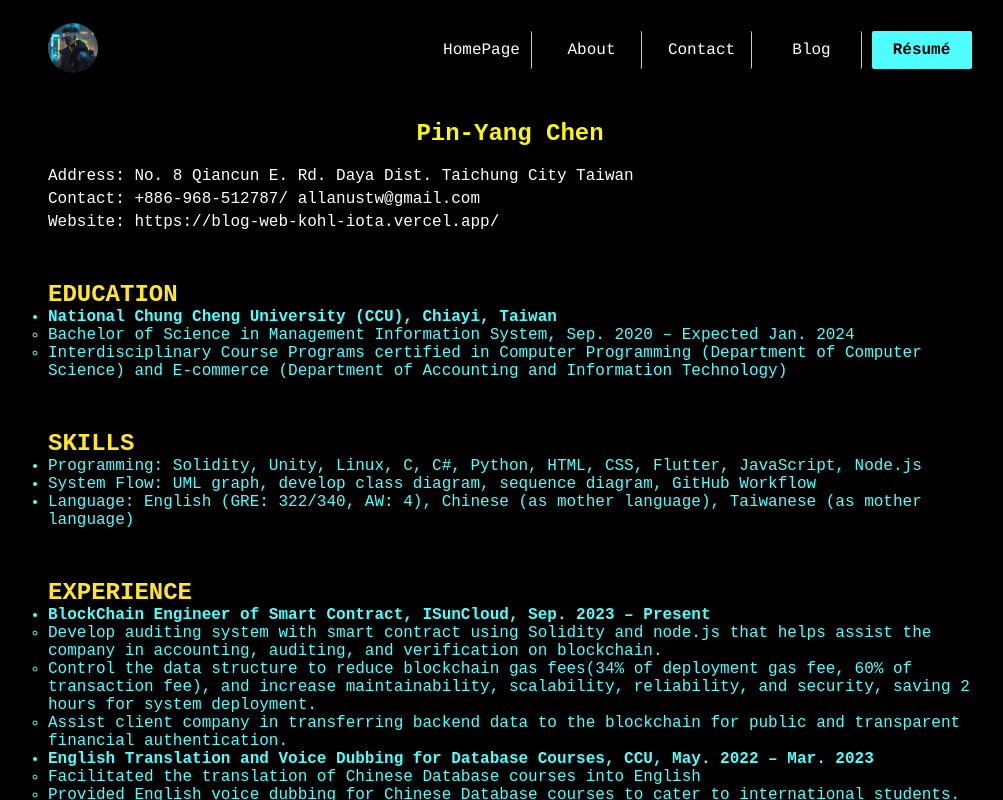
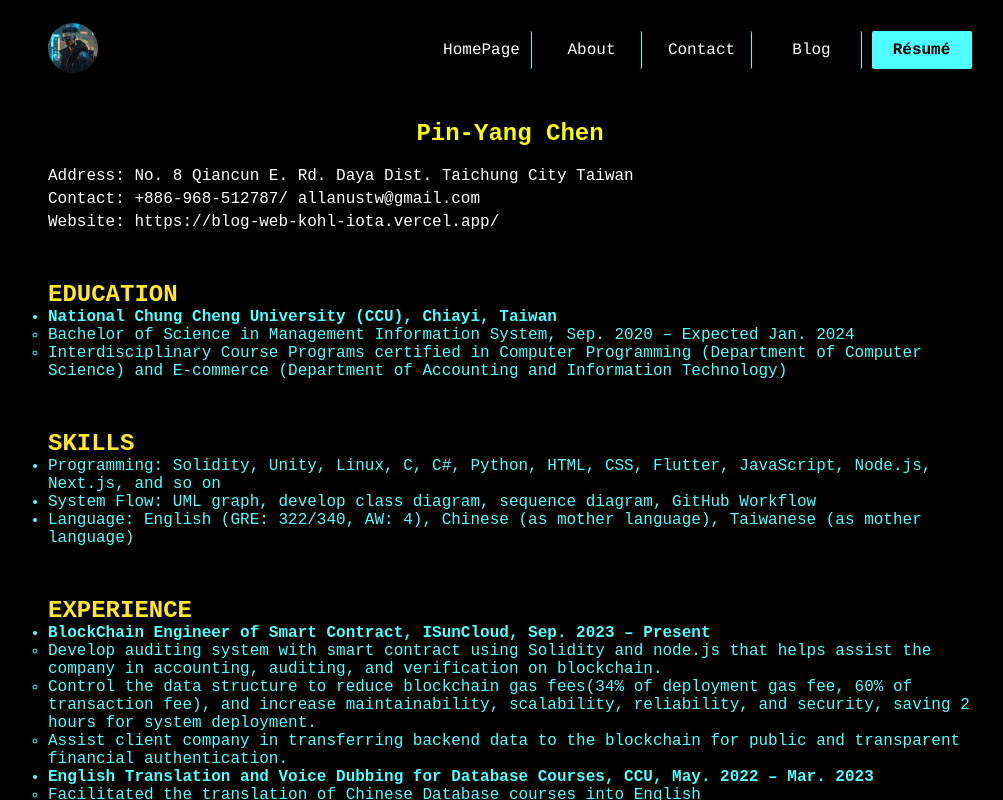
Before and after one commit to YangIsCoding/Blog_Web, a Next.js app: page /resume in a window 1280 px wide. Shown: the top 800 px of the page, without its empty margins (130-1133 px from the left). Built offline with nearby package versions, Linux system fonts and the light colour scheme.

Commit message:
change resume

```diff
--- a/src/app/resume/page.jsx
+++ b/src/app/resume/page.jsx
@@ -15,7 +15,7 @@ const resume = () => {
 </ul>
 <h2 id="skills">SKILLS</h2>
 <ul>
-<li>Programming: Solidity, Unity, Linux, C, C#, Python, HTML, CSS, Flutter, JavaScript, Node.js</li>
+<li>Programming: Solidity, Unity, Linux, C, C#, Python, HTML, CSS, Flutter, JavaScript, Node.js, Next.js, and so on</li>
 <li>System Flow: UML graph, develop class diagram, sequence diagram, GitHub Workflow</li>
 <li>Language: English (GRE: 322/340, AW: 4), Chinese (as mother language), Taiwanese (as mother language)</li>
 </ul>
```
